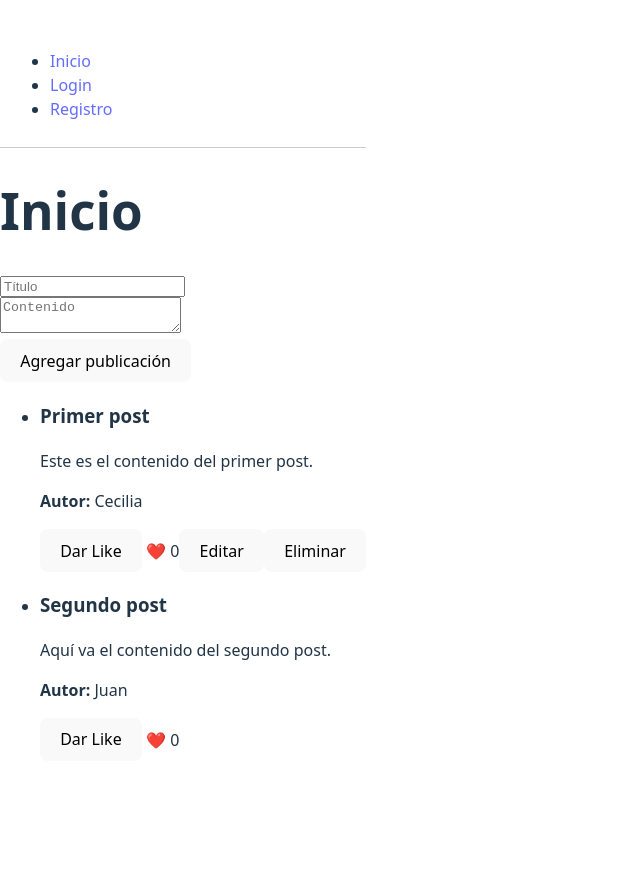
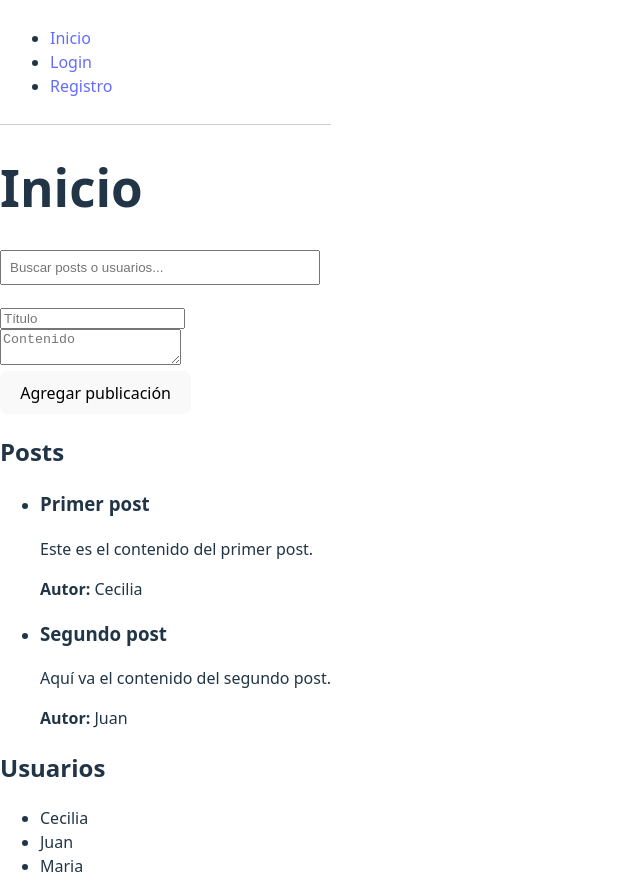
Before and after one commit to cesytar-web/Red_Social_2025, a React (Vite) app: page / in a window 1280 px wide. Shown: the whole page, without its empty margins (0-640 px from the left). Before the commit the page ends 800 px from the top, so only its background shows below. Built offline with nearby package versions, Linux system fonts and the light colour scheme.

Commit message:
Implementado buscador de posts y usuarios

```diff
--- /dev/null
+++ b/src/components/SearchBar.jsx
@@ -0,0 +1,32 @@
+import React, { useState } from 'react';
+
+export default function SearchBar({ posts, users, onResults }) {
+  const [query, setQuery] = useState('');
+
+  const handleChange = (e) => {
+    const value = e.target.value;
+    setQuery(value);
+
+    // Filtrar posts y usuarios por título, contenido o username
+    const filteredPosts = posts.filter(
+      post => post.title.toLowerCase().includes(value.toLowerCase()) ||
+              post.content.toLowerCase().includes(value.toLowerCase())
+    );
+    const filteredUsers = users.filter(
+      user => user.username.toLowerCase().includes(value.toLowerCase())
+    );
+
+    // Devolver los resultados al componente padre
+    onResults({ posts: filteredPosts, users: filteredUsers });
+  };
+
+  return (
+    <input
+      type="text"
+      placeholder="Buscar posts o usuarios..."
+      value={query}
+      onChange={handleChange}
+      style={{ padding: '8px', width: '300px', marginBottom: '20px' }}
+    />
+  );
+}
--- a/src/pages/Home.jsx
+++ b/src/pages/Home.jsx
@@ -1,5 +1,6 @@
 import React, { useState } from 'react';
 import AddPost from '../components/AddPost';
+import SearchBar from '../components/SearchBar';
 
 export default function Home() {
   const currentUser = 'Cecilia';
@@ -9,6 +10,14 @@ export default function Home() {
     { id: 2, title: 'Segundo post', content: 'Aquí va el contenido del segundo post.', author: 'Juan', likedBy: [] },
   ]);
 
+  const [users] = useState([
+    { id: 1, username: 'Cecilia' },
+    { id: 2, username: 'Juan' },
+    { id: 3, username: 'Maria' },
+  ]);
+
+  const [filteredResults, setFilteredResults] = useState({ posts, users });
+
   function handleAddPost(newPost) {
     const postWithId = {
       id: posts.length + 1,
@@ -16,65 +25,40 @@ export default function Home() {
       likedBy: [],
       ...newPost
     };
-    setPosts([postWithId, ...posts]);
+    const newPosts = [postWithId, ...posts];
+    setPosts(newPosts);
+    setFilteredResults({ posts: newPosts, users }); // actualizar también filtro
   }
 
-  function handleLikeToggle(postId) {
-    setPosts(prevPosts =>
-      prevPosts.map(post => {
-        if (post.id === postId) {
-          const hasLiked = post.likedBy.includes(currentUser);
-          const updatedLikes = hasLiked
-            ? post.likedBy.filter(user => user !== currentUser)
-            : [...post.likedBy, currentUser];
-          return { ...post, likedBy: updatedLikes };
-        }
-        return post;
-      })
-    );
-  }
-
-  function handleDelete(postId) {
-    setPosts(prevPosts => prevPosts.filter(post => post.id !== postId));
-  }
-
-  function handleEdit(postId, newTitle, newContent) {
-    setPosts(prevPosts =>
-      prevPosts.map(post =>
-        post.id === postId ? { ...post, title: newTitle, content: newContent } : post
-      )
-    );
+  // Esta función recibe resultados filtrados del SearchBar
+  function handleSearchResults(results) {
+    setFilteredResults(results);
   }
 
   return (
     <div>
       <h1>Inicio</h1>
+
+      <SearchBar posts={posts} users={users} onResults={handleSearchResults} />
+
       <AddPost onAdd={handleAddPost} />
 
+      <h2>Posts</h2>
       <ul>
-        {posts.map(post => (
+        {filteredResults.posts.map(post => (
           <li key={post.id} style={{ marginBottom: '15px' }}>
             <h3>{post.title}</h3>
             <p>{post.content}</p>
             <p><strong>Autor:</strong> {post.author}</p>
+          </li>
+        ))}
+      </ul>
 
-            <button onClick={() => handleLikeToggle(post.id)}>
-              {post.likedBy.includes(currentUser) ? 'Quitar Like' : 'Dar Like'}
-            </button>
-            <span> ❤️ {post.likedBy.length}</span>
-
-            {post.author === currentUser && (
-              <>
-                <button onClick={() => {
-                  const newTitle = prompt('Nuevo título:', post.title);
-                  const newContent = prompt('Nuevo contenido:', post.content);
-                  if (newTitle && newContent) {
-                    handleEdit(post.id, newTitle, newContent);
-                  }
-                }}>Editar</button>
-                <button onClick={() => handleDelete(post.id)}>Eliminar</button>
-              </>
-            )}
+      <h2>Usuarios</h2>
+      <ul>
+        {filteredResults.users.map(user => (
+          <li key={user.id}>
+            {user.username}
           </li>
         ))}
       </ul>
```
